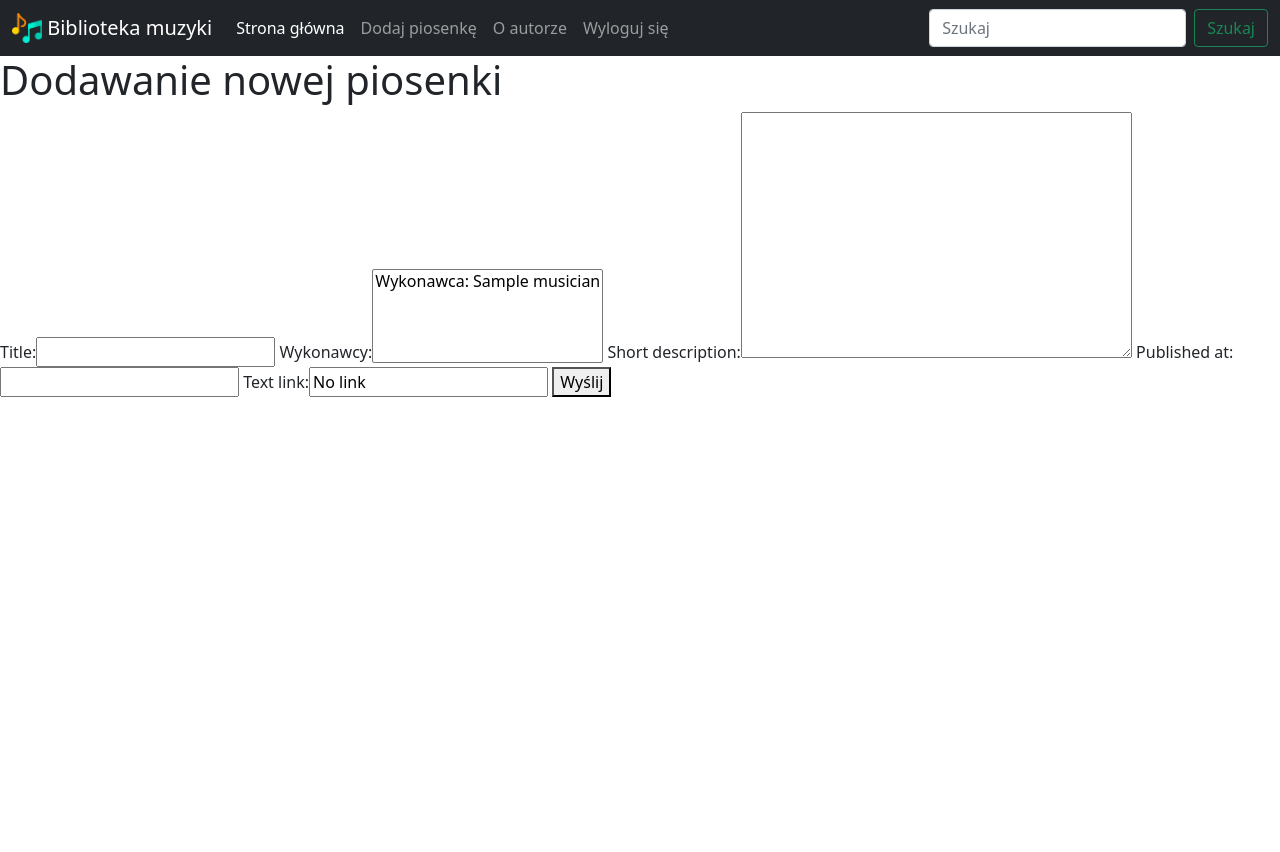
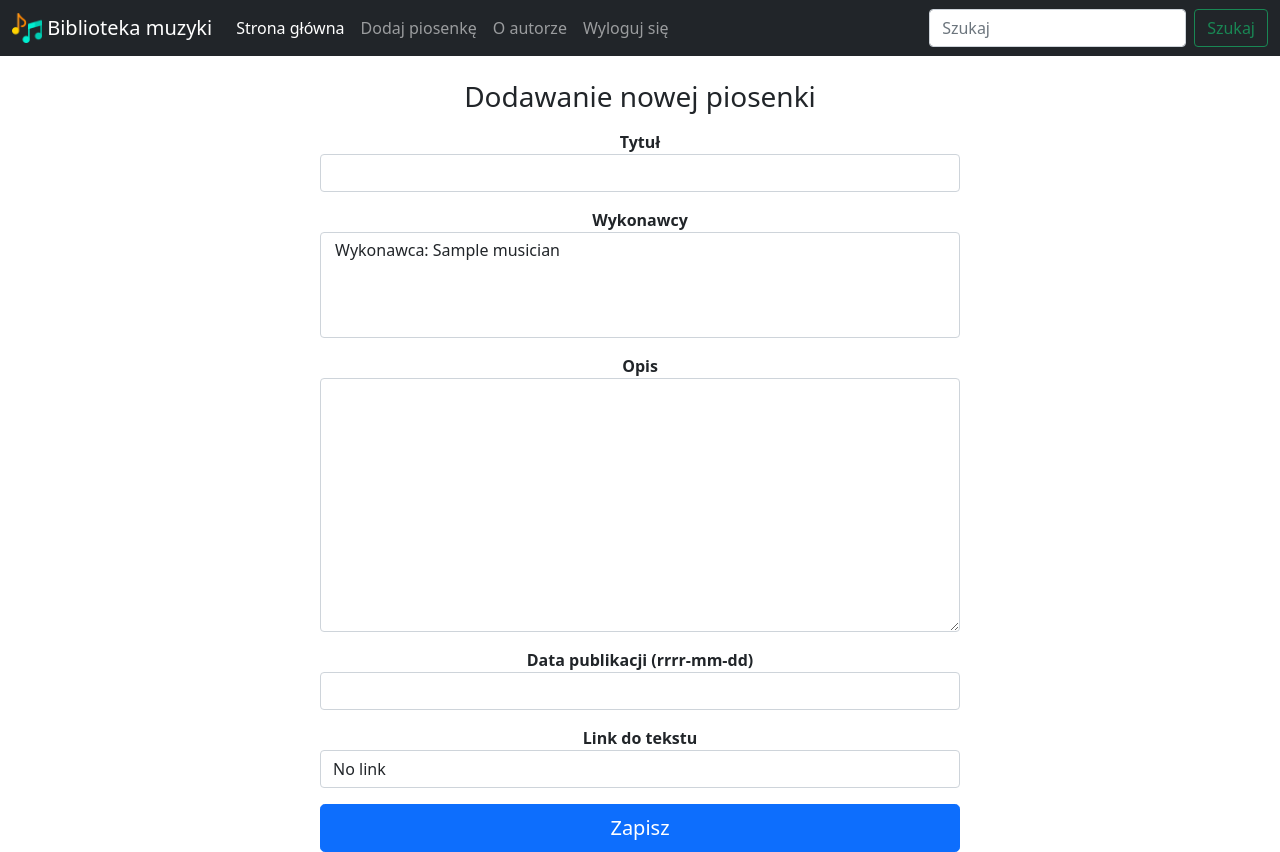
Before and after one commit to pkowalczyk1/django-library, a Django app: page /songs/new in a window 1280 px wide. Before the commit the page ends 397 px from the top, so only its background shows below. Run offline with Django 3.2, Linux system fonts and the light colour scheme; a user stored in the database is signed in; tables that the repository leaves empty hold one stand-in row (values such as "Sample post"); some libraries are stand-ins or nearby versions.

Commit message:
Added styling to song creation form

```diff
--- a/libraryproject/settings.py
+++ b/libraryproject/settings.py
@@ -44,6 +44,7 @@ INSTALLED_APPS = [
     'django.contrib.messages',
     'django.contrib.staticfiles',
     'music',
+    'widget_tweaks',
 ]
 
 MIDDLEWARE = [
--- a/music/models.py
+++ b/music/models.py
@@ -2,11 +2,11 @@ from django.db import models
 
 # Create your models here.
 class Song(models.Model):
-    title = models.CharField(max_length=100)
+    title = models.CharField(max_length=100, verbose_name='tytuł')
     musician = models.ManyToManyField(to='music.Musician', verbose_name='wykonawcy', related_name='music')
-    short_description = models.TextField()
-    published_at = models.DateField()
-    text_link = models.CharField(max_length=150, default='No link')
+    short_description = models.TextField(verbose_name='opis')
+    published_at = models.DateField(verbose_name='data publikacji (rrrr-mm-dd)')
+    text_link = models.CharField(max_length=150, default='No link', verbose_name='link do tekstu')
 
     def __str__(self):
         return 'Piosenka: ' + self.title
@@ -14,8 +14,8 @@ class Song(models.Model):
 
 class Musician(models.Model):
     name = models.CharField(max_length=100)
-    about = models.TextField()
-    photo = models.ImageField()
+    about = models.TextField(verbose_name='opis')
+    photo = models.ImageField(verbose_name='zdjęcie')
 
     class Meta:
         verbose_name = 'wykonawca'
--- a/music/templates/song_create.html
+++ b/music/templates/song_create.html
@@ -1,9 +1,32 @@
 {% extends "base.html" %}
+{% load widget_tweaks %}
+
 {% block content %}
-    <h1>Dodawanie nowej piosenki</h1>
-    <form method="post">
-        {% csrf_token %}
-        {{ form }}
-        <button type="submit">Wyślij</button>
-    </form>
+    <br>
+    <div class="text-center">
+        <h1 class="h3 mb-3 fw-normal">Dodawanie nowej piosenki</h1>
+        <main class="form-signin" style="max-width: 50%; margin:auto">
+            <form method="post">
+                {% csrf_token %}
+                {% for hidden in form.hidden_fields %}
+                    {{hidden}}
+                {% endfor %}
+
+                {% for field in form.visible_fields %}
+                    {% ifnotequal field|field_type 'modelmultiplechoicefield' %}
+                        <div class="form-group mb-3">
+                            <label for="{{ field.id_for_label }}" style="font-weight: bold">{{ field.label }}</label>
+                            {% render_field field class="form-control" %}
+                        </div>
+                    {% else %}
+                        <div class="form-group mb-3">
+                            <label for="{{ field.id_for_label }}" style="font-weight: bold">{{ field.label }}</label>
+                            {% render_field field class="form-select" %}
+                        </div>
+                    {% endifnotequal %}
+                {% endfor %}
+                <button class="w-100 btn btn-lg btn-primary" type="submit">Zapisz</button>
+            </form>
+        </main>
+    </div>
 {% endblock %}
```
